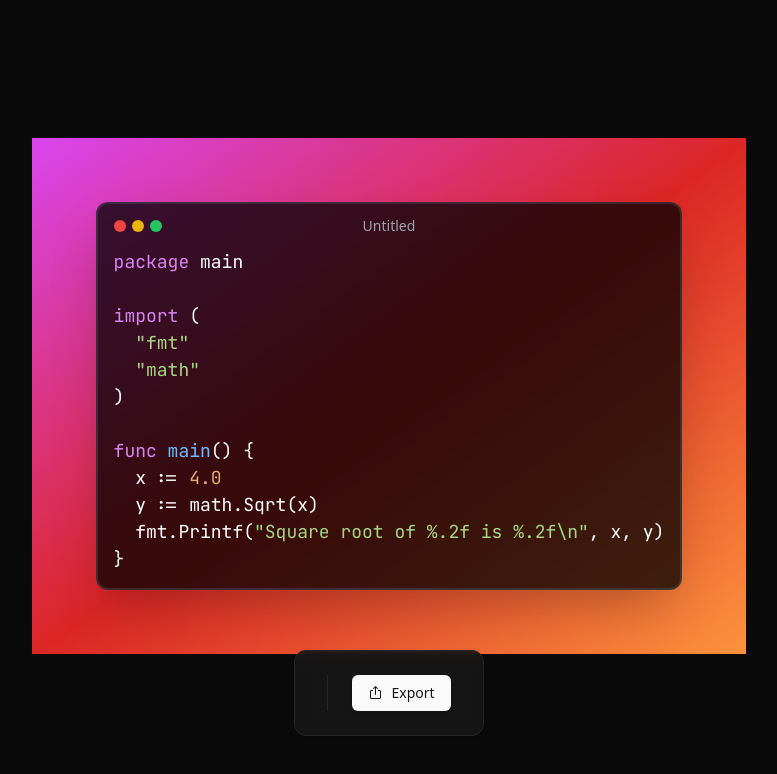
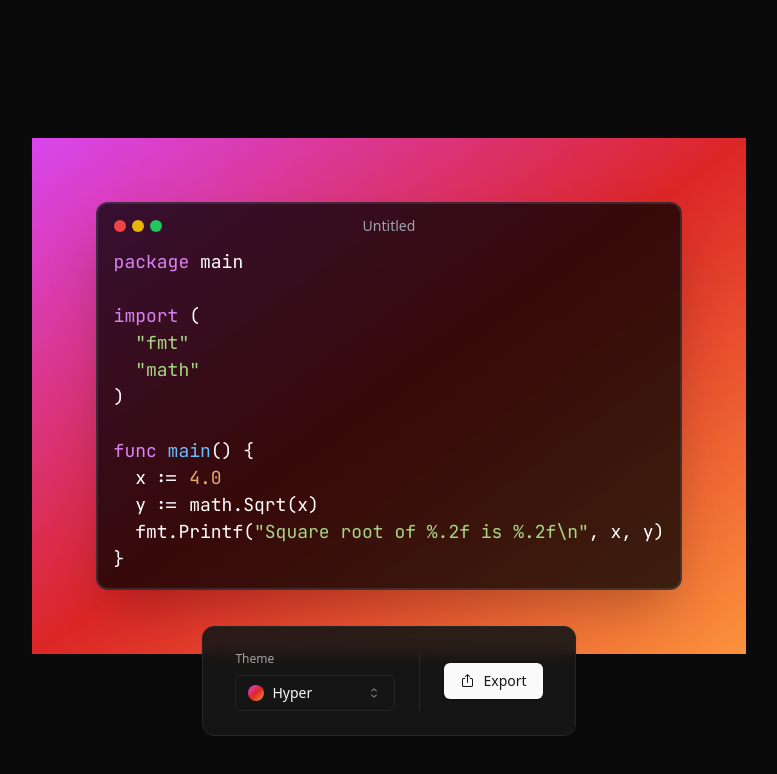
Before and after one commit to Dmitriifd/react-code-screenshot, a React (Vite) app: page / in a window 1280 px wide. Shown: the top 774 px of the page, without its empty margins (251-1028 px from the left). Built offline with nearby package versions, Linux system fonts and the light colour scheme.

Commit message:
ThemeSelect

```diff
--- a/src/App.jsx
+++ b/src/App.jsx
@@ -5,6 +5,7 @@ import useStore from './store';
 import { cn } from './lib/utils';
 import { Card, CardContent } from './components/ui/card';
 import ExportOptions from './components/controls/ExportOptions';
+import ThemeSelect from './components/controls/ThemeSelect';
 
 function App() {
   const theme = useStore((state) => state.theme);
@@ -56,6 +57,7 @@ function App() {
 
       <Card className='fixed bottom-16 py-6 px-8 mx-6 bg-neutral-900/90 backdrop-blur'>
         <CardContent className='flex flex-wrap gap-6 p-0'>
+          <ThemeSelect />
           <div className='w-px bg-neutral-800' />
           <div className='place-self-center'>
             <ExportOptions targetRef={editorRef} />
--- a/src/store.js
+++ b/src/store.js
@@ -8,7 +8,7 @@ const useStore = create(
       theme: 'hyper',
       darkMode: true,
       showBackground: true,
-      language: 'plaintext',
+      language: 'js',
       autoDetectLanguage: false,
       fontSize: 18,
       fontStyle: 'jetBrainsMono',
```
